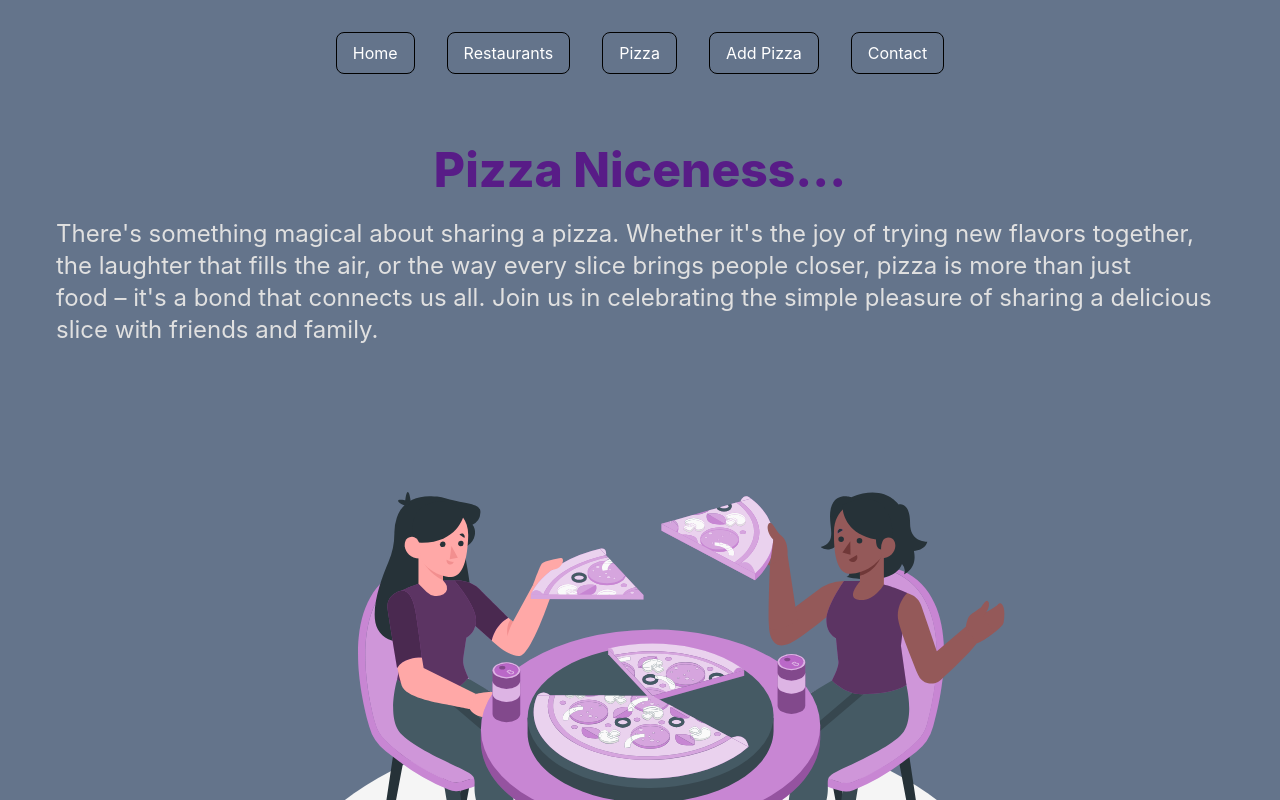
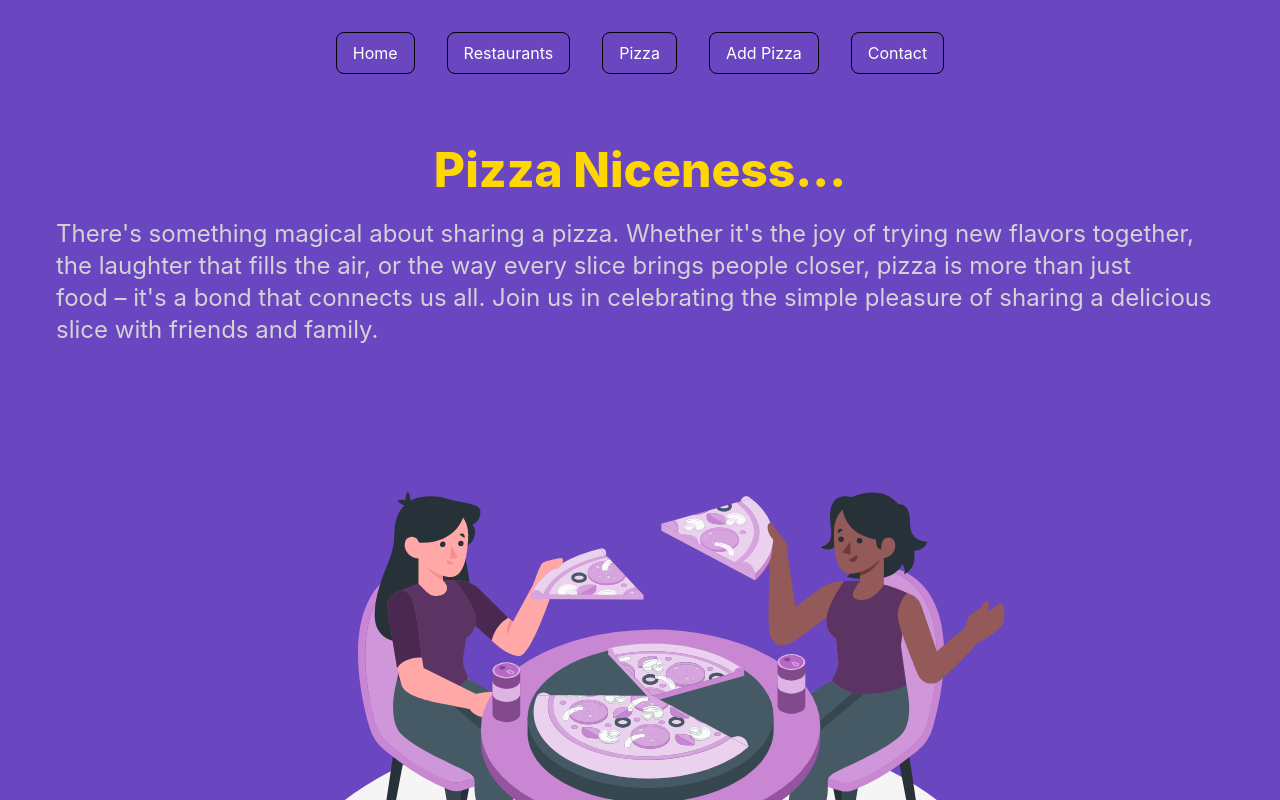
Before and after one commit to Mulindi123/pizzaHat-client, a React (Create React App) app: page / in a window 1280 px wide. Shown: the top 800 px of the page. Built offline with nearby package versions, Linux system fonts and the light colour scheme.

Commit message:
changes background

```diff
--- a/src/components/App.js
+++ b/src/components/App.js
@@ -8,7 +8,7 @@ import Contact from './Contact';
 
 function App() {
   return (
-    <div className="bg-slate-500 min-h-screen">
+    <div className="min-h-screen">
     <Routes>
       <Route element= {<Landing/>}>
       <Route path='/' element={<Home />} />
--- a/src/components/Home.js
+++ b/src/components/Home.js
@@ -3,8 +3,8 @@ const Home = () => {
         <>
             <div className="flex flex-col">
                 <div className="container p-10">
-                    <h1 className="text-5xl font-extrabold text-purple-900 text-center mb-6">Pizza Niceness...</h1>
-                    <span className="text-2xl text-center mt-6 text-color-primary">
+                    <h1 className="text-5xl font-extrabold text-gold text-center mb-6">Pizza Niceness...</h1>
+                    <span className="text-2xl text-center mt-6 text-light-gray">
                         There's something magical about sharing a pizza. Whether it's the joy of trying new flavors together,<br />
                         the laughter that fills the air, or the way every slice brings people closer, pizza is more than just <br /> food –
                         it's a bond that connects us all. Join us in celebrating the simple pleasure of sharing a delicious slice with
--- a/src/components/Landing.js
+++ b/src/components/Landing.js
@@ -3,7 +3,7 @@ import { Outlet } from "react-router-dom";
 
 function Landing() {
   return (
-    <div className="min-h-screen p-4 bg-gradient-to-b">
+    <div className="min-h-screen p-4 bg-slate-600">
       <nav className="flex flex-wrap justify-center mb-4">
         <div className="p-2 md:p-4">
           <a href="/" className="inline-block px-4 py-2 text-white border rounded-lg border-black hover:bg-purple-600">
--- a/tailwind.config.js
+++ b/tailwind.config.js
@@ -9,6 +9,17 @@ module.exports = {
         'slate-600': '#6B46C1',
         'custom-purple': '#5D3464',
         'color-primary': '#E0E0E0',
+        'dark-brown': '#5D4037',
+        'bright-yellow': '#FFC107',
+        'gold': '#FFD700',
+        'lime-green': '#32CD32',
+        'teal': '#008080',
+        'peach': '#FFDAB9',
+        'light-gray': '#D3D3D3',
+        'white': '#FFFFFF',
+        'purple-light': '#D8BFD8',
+        'purple-dark': '#800080',
+        'green': '#485C65',
       },
     },
   },
```
Also changed, not shown: public/manifest.json.
